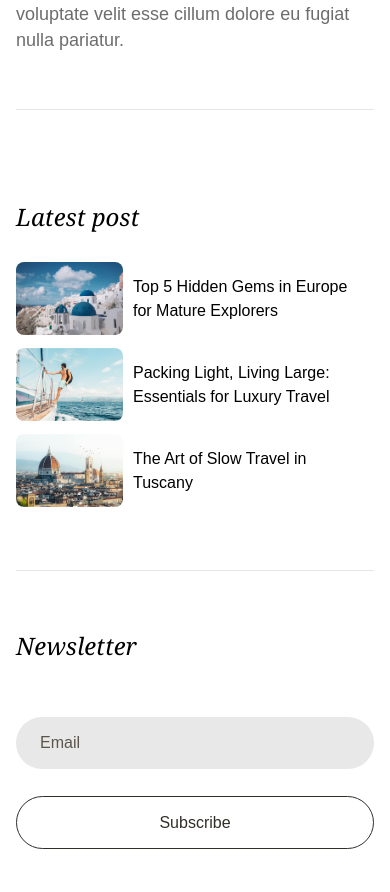
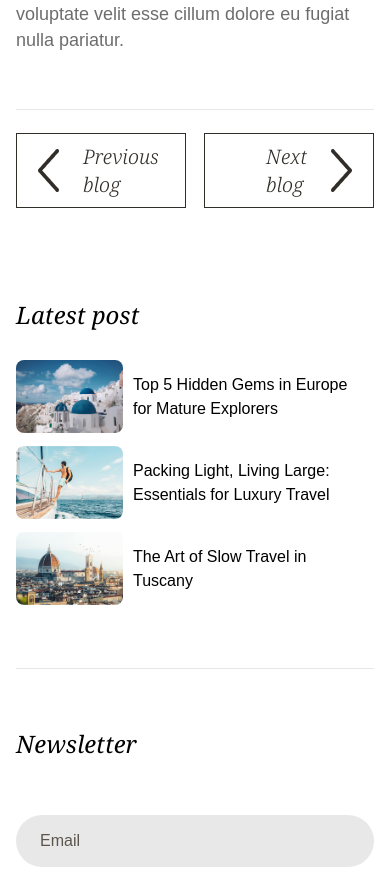
Before and after one commit to danish-khan962/TravelYoloB2C, a Next.js app: page /blog/blogpost_id in a window 390 px wide. Shown: the part 3161-4053 px from the top of the page. Built offline with nearby package versions, Linux system fonts and the light colour scheme; a web font is replaced by a local one.

Commit message:
Mobile swiper button fixed in Blog Interal Post page...

```diff
--- a/src/app/blog/[id]/page.tsx
+++ b/src/app/blog/[id]/page.tsx
@@ -149,6 +149,35 @@ const Page = () => {
 
           <hr className="h-[1px] w-full bg-[#D0D0D0] mt-[56px] md:mt-[53px]" />
 
+          {/*  Swiper buttons Mobile */}
+          <div className="flex flex-row justify-between items-center sm:hidden gap-2 mt-[23px]">
+              <Link href={"#"}>
+                <span className="relative flex justify-center items-center text-start w-[170px] h-[75px] border border-[#312E29] group max-380:w-[160px]">
+                  <p className="absolute left-[66px] font-noto-serif text-[20px] text-[#312E29] italic font-light leading-snug"> Previous <br /> blog </p>
+                  <Image
+                  src={chevronLeft}
+                  alt="previous blog"
+                  width={1000}
+                  height={1000}
+                  className="w-[21px] h-[43px] absolute left-[21px]"
+                  />
+                </span>
+              </Link>
+
+              <Link href={"#"}>
+                <span className="relative flex justify-center items-center text-start w-[170px] h-[75px] border border-[#312E29] group max-380:w-[160px]">
+                  <p className="absolute right-[66px] font-noto-serif text-[20px] text-[#312E29] italic font-light leading-snug"> Next <br /> blog </p>
+                  <Image
+                  src={chevronRight}
+                  alt="next blog"
+                  width={1000}
+                  height={1000}
+                  className="w-[21px] h-[43px] absolute right-[21px]"
+                  />
+                </span>
+              </Link>
+          </div>
+
           {/* Swiper blogs desktop */}
           <div className="hidden sm:flex items-center justify-between mt-[23px] relative">
             {/* Left Chevron */}
--- a/src/app/payments/page.tsx
+++ b/src/app/payments/page.tsx
@@ -4,6 +4,7 @@ import React, { useState } from 'react'
 import Image from 'next/image'
 import errorCancel from "../../../public/payments/error.svg"
 import checkRight from "../../../public/payments/check.svg"
+import checkRight_gif from "../../../public/payments/opt_2.gif"
 import Link from 'next/link'
 
 const page = () => {
--- a/tailwind.config.js
+++ b/tailwind.config.js
@@ -8,6 +8,7 @@ module.exports = {
         'min-[500px]': '500px',
         xxs: "450px",
         mdplus: "950px",
+        'max-380': { max: "380px" },
       },
       colors: {
         global: {
```
Also changed, not shown: public/payments/opt_2.gif (added).
